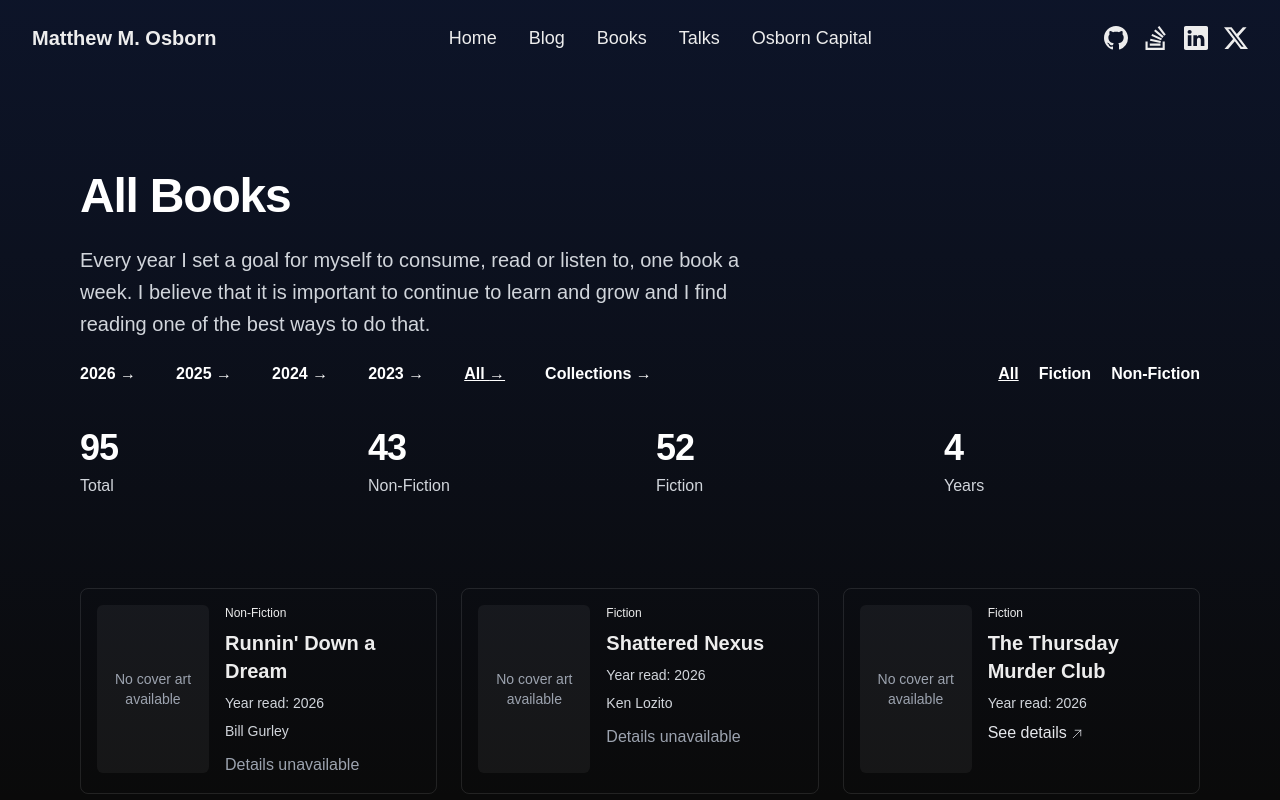
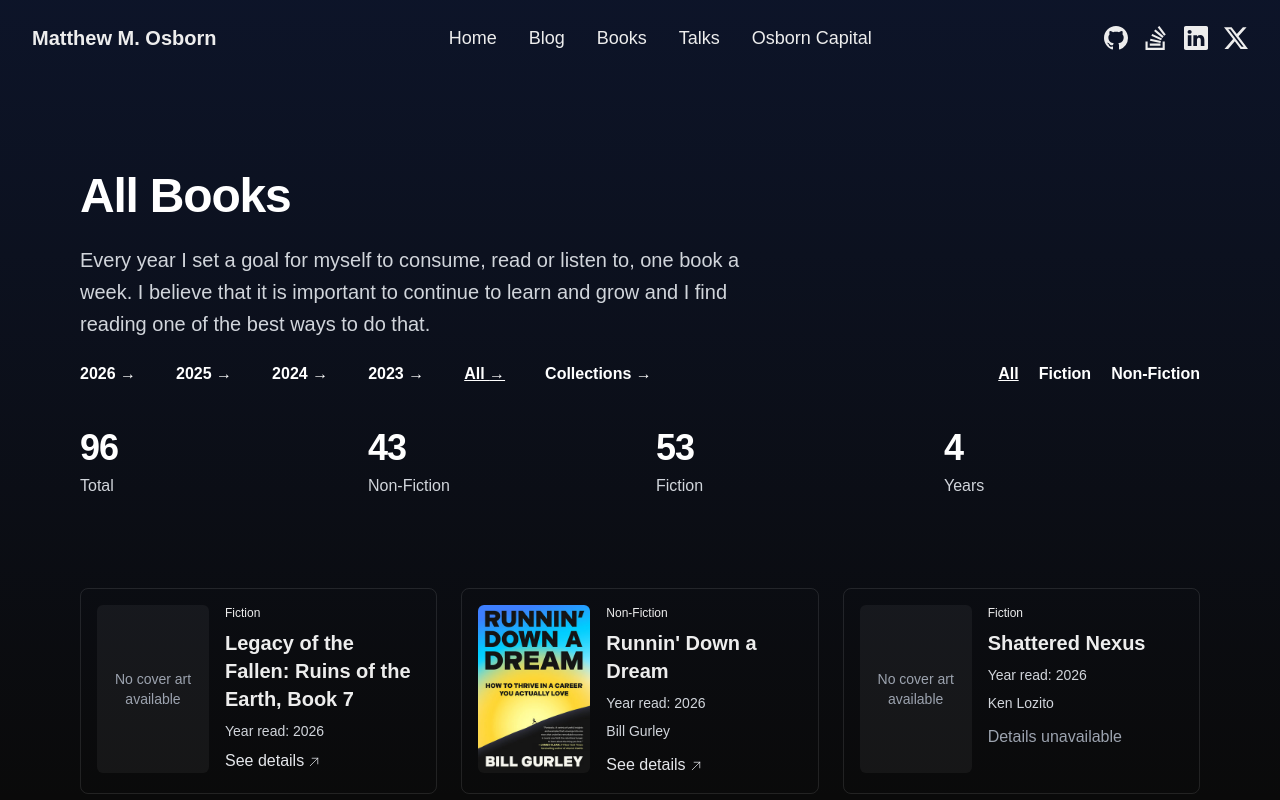
Before and after one commit to osbornm/osbornm.github.io, a Next.js app: page /books/all in a window 1280 px wide. Shown: the top 800 px of the page. Built offline with nearby package versions, Linux system fonts and the light colour scheme; no server answers.

Commit message:
Update 2026 book metadata

```diff
--- a/src/data/books.ts
+++ b/src/data/books.ts
@@ -1,12 +1,21 @@
 import { Book, Category } from "./types";
 export const books: Array<Book> = [
   /* 2026 */
+  {
+    title: "Legacy of the Fallen: Ruins of the Earth, Book 7",
+    asin: "B0GHP6CPD9",
+    year: 2026,
+    category: Category.Fiction,
+    href: "https://www.amazon.com/gp/product/B0GHP6CPD9",
+  },
   {
     title: "Runnin' Down a Dream",
     author: "Bill Gurley",
     isbn13: "9780593799666",
     year: 2026,
     category: Category.NonFiction,
+    href: "https://www.penguinrandomhouse.com/books/769256/runnin-down-a-dream-by-bill-gurley/",
+    image: "/img/book-covers/isbn-9780593799666-18660dcfd210.jpg",
   },
   {
     title: "Shattered Nexus",
--- a/src/data/openLibrary.ts
+++ b/src/data/openLibrary.ts
@@ -303,10 +303,16 @@ export async function enrichBookFromOpenLibrary(book: Book): Promise<Book> {
         return {
           ...book,
           openLibraryHref: isbnResult.url ?? book.openLibraryHref,
-          author: isbnResult.authors?.[0]?.name ?? book.author,
+          author: book.author ?? isbnResult.authors?.[0]?.name,
           image,
         };
       }
+
+      const image = await persistCoverImageLocally(book, googleImage ?? book.image);
+      return {
+        ...book,
+        image,
+      };
     }
 
     const doc = await searchOpenLibrary("title", book.title);
@@ -326,7 +332,7 @@ export async function enrichBookFromOpenLibrary(book: Book): Promise<Book> {
     return {
       ...book,
       openLibraryHref,
-      author,
+      author: book.author ?? author,
       image,
     };
   } catch {
```
Also changed, not shown: public/img/book-covers/isbn-9780593799666-18660dcfd210.jpg (added), public/img/book-covers/isbn-9780593799666-9e0b841184be.jpg (deleted).
